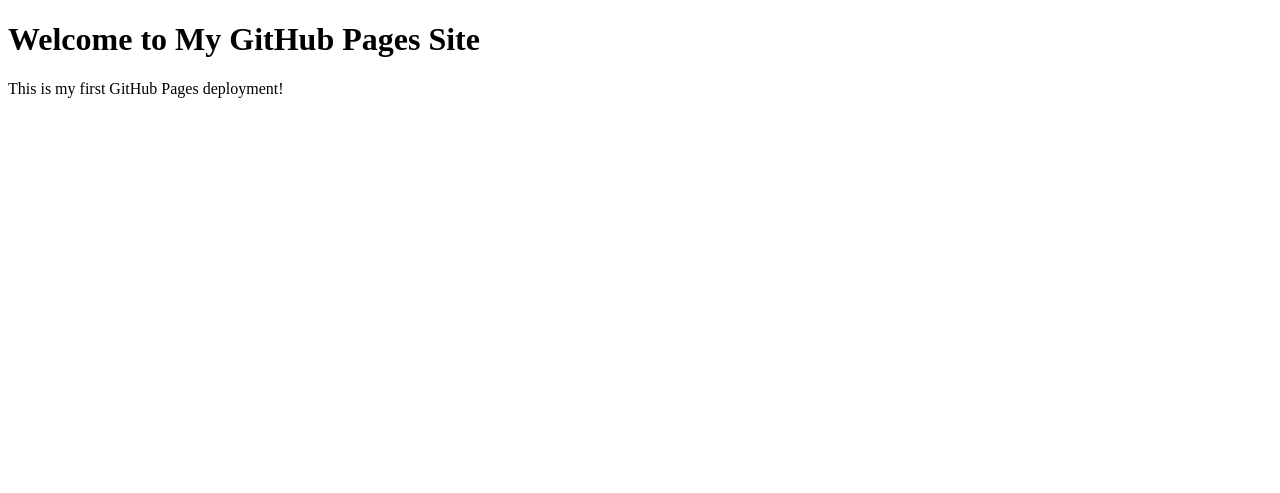
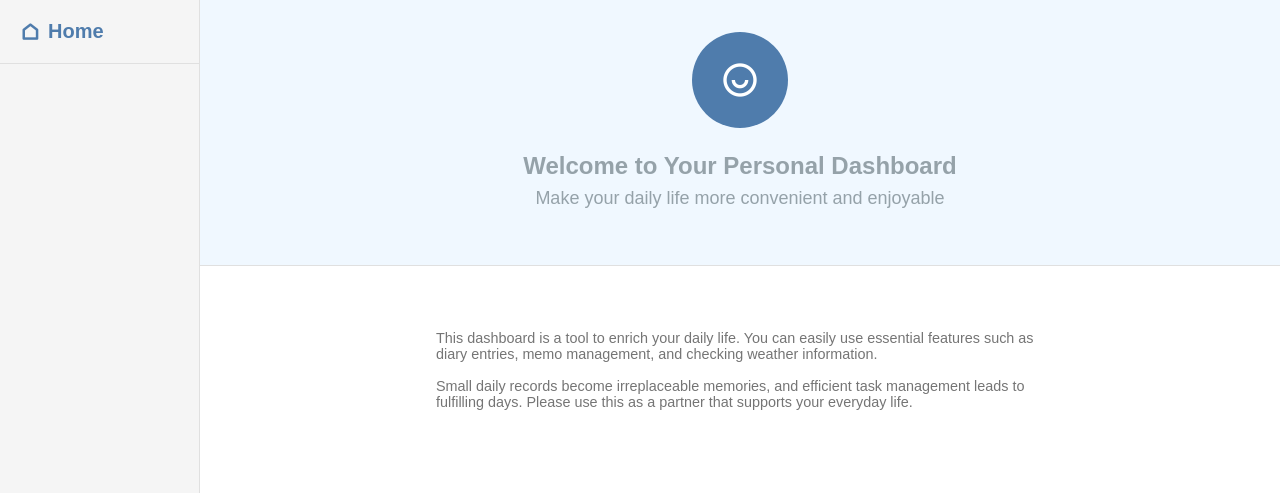
Before and after one commit to kie-i/my-first-web-app, a plain HTML site: page index.html in a window 1280 px wide. Shown: the top 493 px of the page. Drawn offline with nearby package versions, Linux system fonts and the light colour scheme.

Commit message:
Add files via upload

```diff
--- a/index.html
+++ b/index.html
@@ -1,12 +1,48 @@
 <!DOCTYPE html>
 <html lang="en">
-<head>
-    <meta charset="UTF-8">
-    <meta name="viewport" content="width=device-width, initial-scale=1.0">
-    <title>My GitHub Pages Site</title>
-</head>
-<body>
-    <h1>Welcome to My GitHub Pages Site</h1>
-    <p>This is my first GitHub Pages deployment!</p>
-</body>
+  <head>
+    <meta charset="UTF-8" />
+    <meta name="viewport" content="width=device-width, initial-scale=1.0" />
+    <title>Dashboard</title>
+    <link rel="stylesheet" href="./style.css" />
+    <link href="https://cdn.jsdelivr.net/npm/remixicon@4.5.0/fonts/remixicon.css" rel="stylesheet" />
+  </head>
+
+  <body>
+    <div class="dashboard-container">
+      <!-- ここにサイドバーやメインコンテンツが入っていく -->
+      <aside class="sidebar">
+        <div class="sidebar-header">
+          <a href="#" class="sidebar-home" data-tab="home">
+            <span class="ri-home-line"></span>
+            <span>Home</span>
+          </a>
+        </div>
+      </aside>
+      <main class="main-content">
+        <section class="content-section" id="home">
+          <header class="section-header">
+            <div class="profile-circle">
+              <span class="ri-user-smile-line"></span>
+            </div>
+            <h1 class="section-title">Welcome to Your Personal Dashboard</h1>
+            <p class="section-subtitle">
+              Make your daily life more convenient and enjoyable
+            </p>
+          </header>
+          <div class="section-body">
+            <div class="section-description">
+              <p>
+                This dashboard is a tool to enrich your daily life. You can easily use essential features such as diary entries, memo management, and checking weather information.
+              </p>
+              <p>
+                Small daily records become irreplaceable memories, and efficient task management leads to fulfilling days. Please use this as a partner that supports your everyday life.
+              </p>
+            </div>
+          </div>
+        </section>
+      </main>
+    </div>
+  </body>
+
 </html>
--- /dev/null
+++ b/style.css
@@ -0,0 +1,127 @@
+/* ブラウザで設定されているスタイルのリセット・共通設定 */
+/* 消さないでください */
+*,
+*::before,
+*::after {
+  box-sizing: border-box;
+}
+body,
+h1,
+h2,
+h3,
+p,
+ul,
+li,
+form,
+input,
+textarea,
+select,
+button {
+  margin: 0;
+  padding: 0;
+  font-family: sans-serif;
+}
+
+ul {
+  list-style: none;
+}
+/* スタイルのリセット終了 */
+
+/* サイドバーとメインコンテンツを包むための要素のスタイルを書いてください */
+/* サイドバーとメインコンテンツを包む要素 */
+.dashboard-container {
+  display: flex;
+  height: 100vh;
+}
+
+
+/* サイドバーに関連するスタイルを書いてください */
+/* サイドバー全体 */
+.sidebar {
+  width: 200px;
+  background-color: #f5f5f5;
+  border-right: 1px solid #e0e0e0;
+  height: 100%;
+  display: flex;
+  flex-direction: column;
+  flex-shrink: 0;
+}
+
+/* ヘッダー部分 */
+.sidebar-header {
+  padding: 20px;
+  border-bottom: 1px solid #e0e0e0;
+}
+
+/* Home リンク */
+.sidebar-home {
+  font-size: 1.25rem;
+  font-weight: 600;
+  color: #4f7cac;
+  display: flex;
+  align-items: center;
+  gap: 8px;
+  text-decoration: none;
+}
+
+
+/* メインコンテンツに関連するスタイルを書いてください */
+/* メインコンテンツ */
+.main-content {
+  flex: 1;
+}
+
+/* セクションヘッダー */
+.section-header {
+  background-color: #f0f8ff; /* 薄い青色 */
+  padding: 32px;
+  border-bottom: 1px solid #e0e0e0;
+  text-align: center;
+}
+
+.section-title {
+  font-size: 1.5rem;
+  font-weight: 600;
+  color: #6a7880ac;
+  margin-bottom: 8px;
+}
+
+.section-subtitle {
+  font-size: 1.125rem;
+  color: #6a7880ac;
+  margin-bottom: 24px;
+}
+
+/* プロフィールアイコン */
+.profile-circle {
+  width: 96px;
+  height: 96px;
+  background-color: #4f7cac;
+  border-radius: 50%;
+  display: flex;
+  align-items: center;
+  justify-content: center;
+  margin: 0 auto 24px;
+}
+
+.profile-circle span {
+  font-size: 2.5rem;
+  color: #ffffff;
+}
+
+/* セクション本文 */
+.section-body {
+  padding: 32px;
+}
+
+.section-description {
+  max-width: 672px;
+  margin: 0 auto;
+  color: #757575;
+  padding: 32px;
+  font-size: 0.9rem;
+}
+
+.section-description p {
+  margin-bottom: 16px;
+}
```
